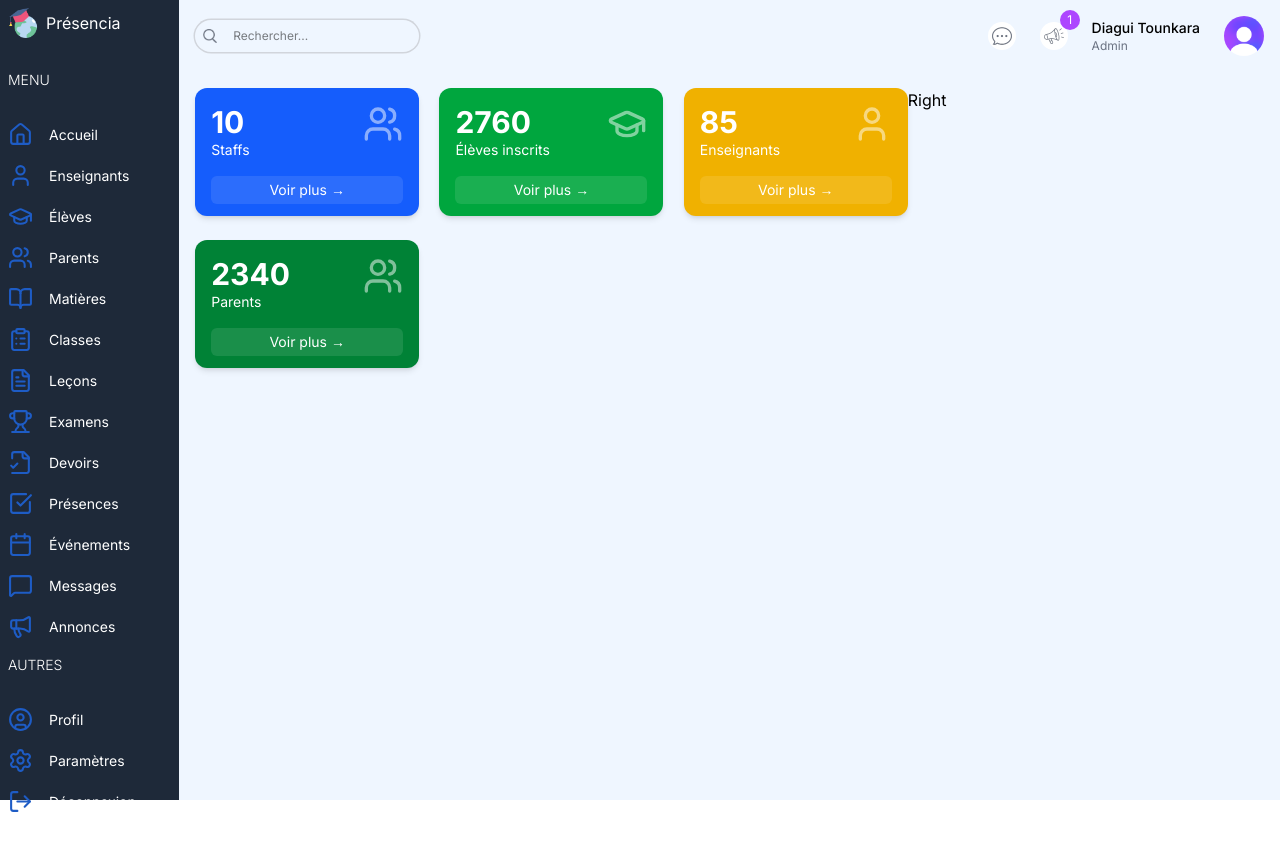
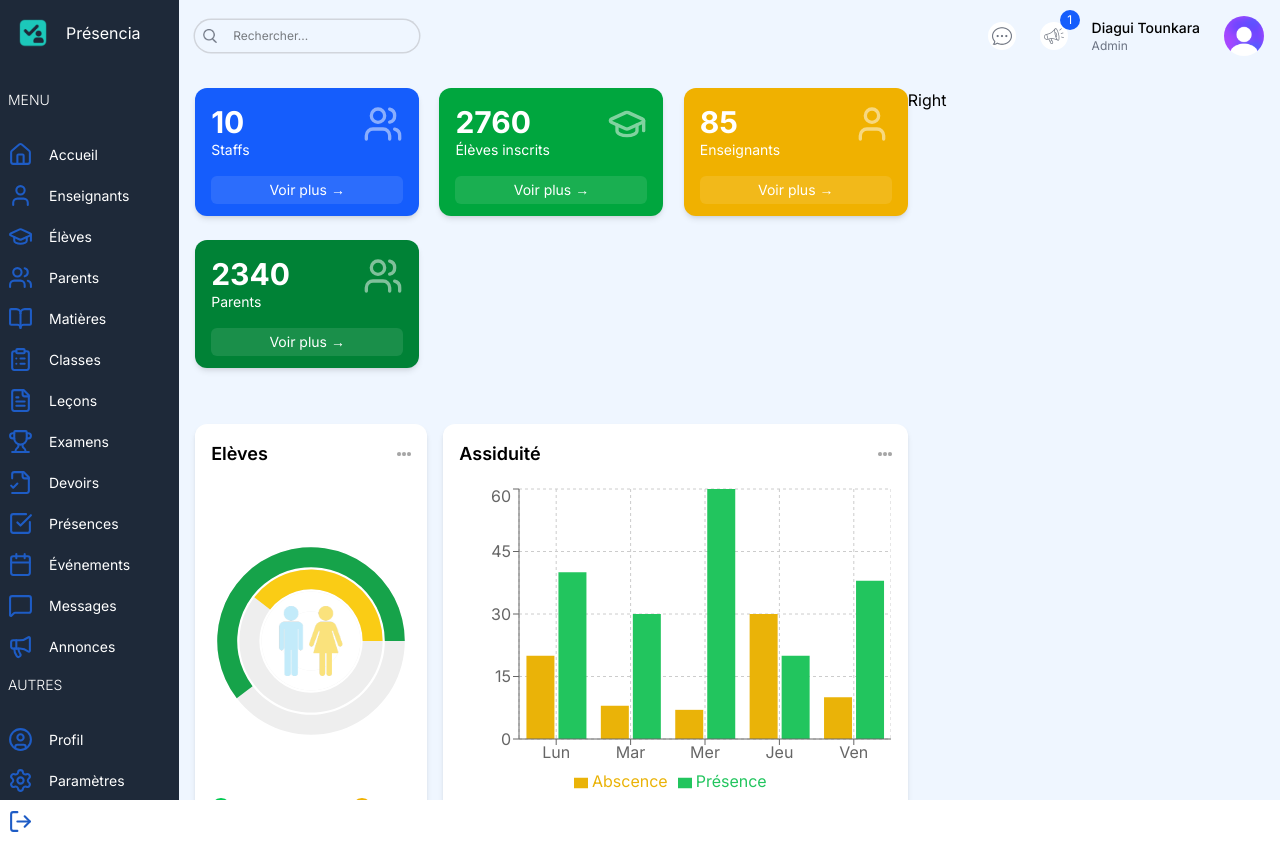
Before and after one commit to tounkaradiagui/Wire_Project_Nextjs, a Next.js app: page /admin in a window 1280 px wide. Built offline with nearby package versions, Linux system fonts and the light colour scheme.

Commit message:
Charts components ui completed

```diff
--- a/package.json
+++ b/package.json
@@ -11,7 +11,8 @@
     "lucide-react": "^0.546.0",
     "next": "15.5.6",
     "react": "19.1.0",
-    "react-dom": "19.1.0"
+    "react-dom": "19.1.0",
+    "recharts": "^3.3.0"
   },
   "devDependencies": {
     "@tailwindcss/postcss": "^4",
--- a/src/app/(dashboard)/admin/page.tsx
+++ b/src/app/(dashboard)/admin/page.tsx
@@ -1,4 +1,7 @@
-import UserCards from "@/components/UserCards"
+import AttendanceChart from "@/components/AttendanceChart";
+import CountChart from "@/components/CountChart";
+import FinanceChart from "@/components/FinanceChart";
+import UserCards from "@/components/UserCards";
 
 const AdminPage = () => {
   return (
@@ -17,17 +20,35 @@ const AdminPage = () => {
                 <p>Welcome to the admin dashboard. Here you can manage users, configure site settings, view reports
                 , and monitor logs.</p>
             </div> */}
-            <div className="w-full lg:w-2/3">
+      <div className="w-full lg:w-2/3 flex flex-col gap-8">
         {/* Users Cards */}
         <div className="flex gap-4 justify-between flex-wrap">
-                    <UserCards type="staff"/>
-                    <UserCards type="student"/>
-                    <UserCards type="teacher"/>
-                    <UserCards type="parent"/>
+          <UserCards type="staff" />
+          <UserCards type="student" />
+          <UserCards type="teacher" />
+          <UserCards type="parent" />
+        </div>
+
+        {/* Middle charts */}
+        <div className="gap-4 mt-4 flex flex-col lg:flex-row">
+          {/* Count Chart */}
+          <div className="w-full lg:w-1/3 h-[450px]">
+            <CountChart />
+          </div>
+
+          {/* Attendance Chart */}
+          <div className="w-full lg:w-2/3 h-[450px]">
+            <AttendanceChart />
+          </div>
+        </div>
+
+        {/* Bottom chart */}
+        <div className="w-full h-[500px]">
+          <FinanceChart />
         </div>
       </div>
       <div className="w-full lg:w-1/3">Right</div>
     </div>
-    )
-}
-export default AdminPage
+  );
+};
+export default AdminPage;
--- a/src/app/(dashboard)/layout.tsx
+++ b/src/app/(dashboard)/layout.tsx
@@ -11,9 +11,9 @@ export default function DashboardLayout({
   return (
       <div className="h-screen flex">
         {/* Left */}
-        <div className='w-1/6 bg-gray-800 text-white md:w-[8%] lg:w-[16%] xl:w-[14%]'>
+        <div className='w-1/6 bg-gray-800 text-white md:w-[14%] lg:w-[16%] xl:w-[14%]'>
           <Link href="/" className="flex items-center gap-2 p-2 justify-center lg:justify-start">
-            <Image src="/logo.png" alt="Logo" width={30} height={30} />
+            <Image src="/logo.png" alt="Logo" width={50} height={50} />
             <span className="hidden lg:block">Présencia</span>
           </Link>
 
--- /dev/null
+++ b/src/components/AttendanceChart.tsx
@@ -0,0 +1,61 @@
+"use client";
+import Image from "next/image";
+import {
+  BarChart,
+  Bar,
+  XAxis,
+  YAxis,
+  CartesianGrid,
+  Tooltip,
+  Legend,
+  ResponsiveContainer,
+} from "recharts";
+
+const data = [
+  { name: "Lun", Présence: 40, Abscence: 20 },
+  { name: "Mar", Présence: 30, Abscence: 8 },
+  { name: "Mer", Présence: 60, Abscence: 7 },
+  { name: "Jeu", Présence: 20, Abscence: 30 },
+  { name: "Ven", Présence: 38, Abscence: 10 },
+];
+
+const AttendanceChart = () => {
+  return (
+    <div className="bg-white rounded-xl w-full h-full p-4 shadow-md">
+      {/* Bar title */}
+      <div className="flex justify-between items-center mb-4">
+        <h2 className="text-lg font-semibold">Assiduité</h2>
+        <Image
+          src="/moreDark.png"
+          alt="Options du graphique d'assiduité"
+          width={14}
+          height={14}
+          className="cursor-pointer"
+        />
+      </div>
+
+      {/* Chart */}
+      <div className="relative w-full h-[75%]">
+        <ResponsiveContainer>
+          <BarChart
+            data={data}
+            margin={{ top: 5, right: 0, left: 0, bottom: 5 }}
+          >
+            <CartesianGrid strokeDasharray="3 3" />
+            <XAxis dataKey="name" />
+            <YAxis />
+            <Tooltip
+              contentStyle={{ backgroundColor: "#f9fafb", borderRadius: "8px" }}
+              labelStyle={{ color: "#374151" }}
+            />
+            <Legend />
+            <Bar dataKey="Abscence" fill="#eab308" />
+            <Bar dataKey="Présence" fill="#22c55e" />
+          </BarChart>
+        </ResponsiveContainer>
+      </div>
+    </div>
+  );
+};
+
+export default AttendanceChart;
--- /dev/null
+++ b/src/components/CountChart.tsx
@@ -0,0 +1,89 @@
+"use client";
+import Image from "next/image";
+import {
+  RadialBarChart,
+  RadialBar,
+  Legend,
+  ResponsiveContainer,
+} from "recharts";
+
+const data = [
+  {
+    name: "Totql",
+    nombre: 86,
+    fill: "white",
+  },
+  {
+    name: "Filles",
+    nombre: 34,
+    fill: "#facc15",
+  },
+  {
+    name: "Garçons",
+    nombre: 52,
+    fill: "#16a34a",
+  },
+];
+
+const style = {
+  top: "50%",
+  right: 0,
+  transform: "translate(0, -50%)",
+  lineHeight: "24px",
+};
+
+const CountChart = () => {
+  return (
+    <div className="bg-white rounded-xl w-full h-full p-4 shadow-md">
+      {/* Bar title */}
+      <div className="flex justify-between items-center mb-4">
+        <h2 className="text-lg font-semibold">Elèves</h2>
+        <Image
+          src="/moreDark.png"
+          alt="Eleves"
+          width={14}
+          height={14}
+          className="cursor-pointer"
+        />
+      </div>
+      {/* Chart */}
+      <div className="relative w-full h-[75%]">
+        <ResponsiveContainer>
+          <RadialBarChart
+            cx="50%"
+            cy="50%"
+            innerRadius="30%"
+            outerRadius="100%"
+            barSize={32}
+            data={data}
+          >
+            <RadialBar background dataKey="nombre" />
+            {/* <Legend iconSize={10} layout="vertical" verticalAlign="middle" /> */}
+          </RadialBarChart>
+        </ResponsiveContainer>
+        <Image
+          src="/maleFemale.png"
+          alt="Eleves"
+          width={70}
+          height={70}
+          className="absolute top-1/2 left-1/2 -translate-x-1/2 -translate-y-1/2"
+        />
+      </div>
+      {/* Bottom */}
+      <div className="flex justify-center gap-16">
+        <div className=" flex flex-col gap-1">
+          <div className="w-5 h-5 bg-green-500 rounded-full" />
+          <h1 className="text-bold">2400</h1>
+          <h1 className="text-bold text-gray-600">Garçons 55%</h1>
+        </div>
+        <div className=" flex flex-col gap-1">
+          <div className="w-5 h-5 bg-yellow-500 rounded-full" />
+          <h1 className="text-bold">1700</h1>
+          <h1 className="text-bold text-gray-700">Filles 45%</h1>
+        </div>
+      </div>
+    </div>
+  );
+};
+
+export default CountChart;
--- /dev/null
+++ b/src/components/FinanceChart.tsx
@@ -0,0 +1,76 @@
+"use client";
+
+import Image from "next/image";
+import {
+  LineChart,
+  Line,
+  XAxis,
+  YAxis,
+  CartesianGrid,
+  Tooltip,
+  Legend,
+  ResponsiveContainer,
+} from "recharts";
+
+const data = [
+  { name: "Jan", Revenu: 4000, Dépense: 2400 },
+  { name: "Fév", Revenu: 3000, Dépense: 1398 },
+  { name: "Mar", Revenu: 2000, Dépense: 9800 },
+  { name: "Avr", Revenu: 2780, Dépense: 3908 },
+  { name: "Mai", Revenu: 1890, Dépense: 4800 },
+  { name: "Juin", Revenu: 2390, Dépense: 3800 },
+  { name: "Juil", Revenu: 3490, Dépense: 4300 },
+  { name: "Aoû", Revenu: 3490, Dépense: 4300 },
+  { name: "Sept", Revenu: 3490, Dépense: 4300 },
+  { name: "Oct", Revenu: 3490, Dépense: 4300 },
+  { name: "Nov", Revenu: 3490, Dépense: 4300 },
+  { name: "Déc", Revenu: 3490, Dépense: 4300 },
+];
+
+const FinanceChart = () => {
+  return (
+    <div className="bg-white rounded-xl w-full h-[400px] p-4 shadow-md">
+      {/* Titre */}
+      <div className="flex justify-between items-center mb-4">
+        <h2 className="text-lg font-semibold">Finances Scolaires</h2>
+        <Image
+          src="/moreDark.png"
+          alt="Plus"
+          width={14}
+          height={14}
+          className="cursor-pointer"
+        />
+      </div>
+
+      {/* Graphique */}
+      <div className="w-full h-[320px]">
+        <ResponsiveContainer width="100%" height="100%">
+          <LineChart
+            data={data}
+            margin={{
+              top: 5,
+              right: 20,
+              left: 0,
+              bottom: 5,
+            }}
+          >
+            <CartesianGrid strokeDasharray="3 3" />
+            <XAxis dataKey="name" />
+            <YAxis />
+            <Tooltip />
+            <Legend verticalAlign="top" align="center" height={36} />
+            <Line
+              type="monotone"
+              dataKey="Dépense"
+              stroke="#facc15"
+              activeDot={{ r: 8 }}
+            />
+            <Line type="monotone" dataKey="Revenu" stroke="#16a34a" />
+          </LineChart>
+        </ResponsiveContainer>
+      </div>
+    </div>
+  );
+};
+
+export default FinanceChart;
--- a/src/components/Navbar.tsx
+++ b/src/components/Navbar.tsx
@@ -1,33 +1,43 @@
 import Image from "next/image";
-
 
 const NavbarPage = () => {
   return (
     <div className="flex items-center justify-between p-4">
       {/* Search bar */}
       <div className="hidden md:flex items-center gap-2 ring-[1.5px] ring-gray-300 px-2 rounded-full text-xs">
-                <Image src="/search.png" alt="search" width={14} height={14}/>
-                <input type="text" placeholder="Rechercher..." className="w-[200px] p-2 bg-transparent outline-none"/>
+        <Image src="/search.png" alt="search" width={14} height={14} />
+        <input
+          type="text"
+          placeholder="Rechercher..."
+          className="w-[200px] p-2 bg-transparent outline-none"
+        />
       </div>
       {/* Others icons */}
       <div className="flex items-center gap-6 w-full justify-end">
         <div className="bg-white rounded-full w-7 h-7 flex items-center justify-center cursor-pointer">
-                    <Image src="/message.png" alt="message" width={20} height={20}/>
+          <Image src="/message.png" alt="message" width={20} height={20} />
         </div>
 
         <div className="bg-white rounded-full w-7 h-7 flex items-center justify-center cursor-pointer relative">
-                    <Image src="/announcement.png" alt="message" width={20} height={20}/>
-                    <div className="absolute -top-3 -right-3 w-5 h-5 flex items-center justify-center rounded-full text-xs bg-purple-500 text-white">1</div>
+          <Image src="/announcement.png" alt="message" width={20} height={20} />
+          <div className="absolute -top-3 -right-3 w-5 h-5 flex items-center justify-center rounded-full text-xs bg-blue-600 text-white">
+            1
+          </div>
         </div>
 
         <div className="flex flex-col">
           <span className="text-sm font-medium">Diagui Tounkara</span>
           <span className="text-xs text-gray-500">Admin</span>
         </div>
-                <Image src="/avatar.png" alt="profile" width={40} height={40} className="rounded-full cursor-pointer"/>
+        <Image
+          src="/avatar.png"
+          alt="profile"
+          width={40}
+          height={40}
+          className="rounded-full cursor-pointer"
+        />
       </div>
-
     </div>
-    )
-}
-export default NavbarPage
+  );
+};
+export default NavbarPage;
```
Also changed, not shown: public/logo.png, 1 other file (tests, documents, lock files or other folders). Lines whose indentation alone changed are shown as unchanged.
